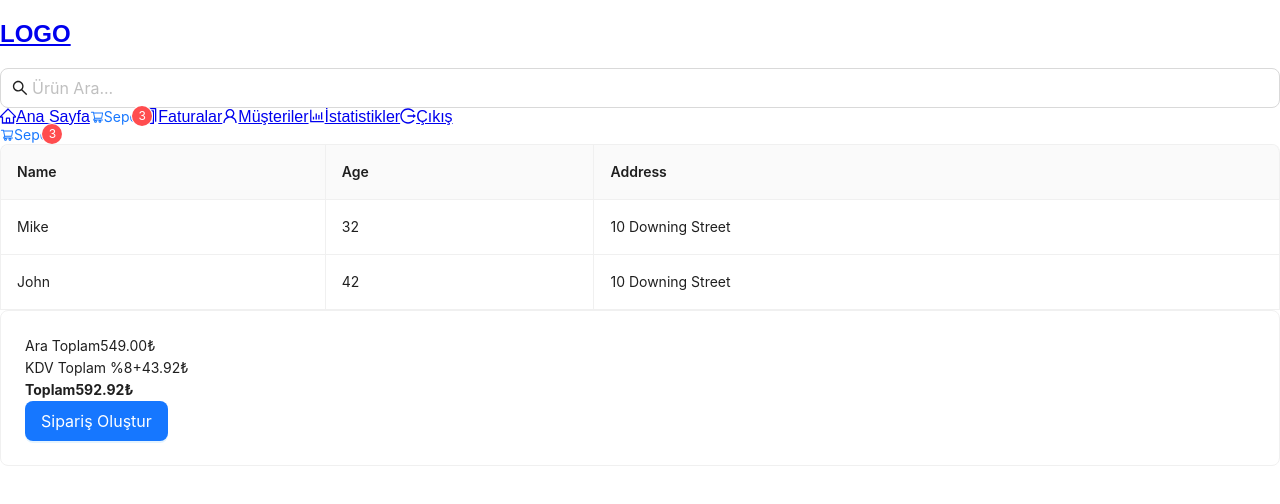
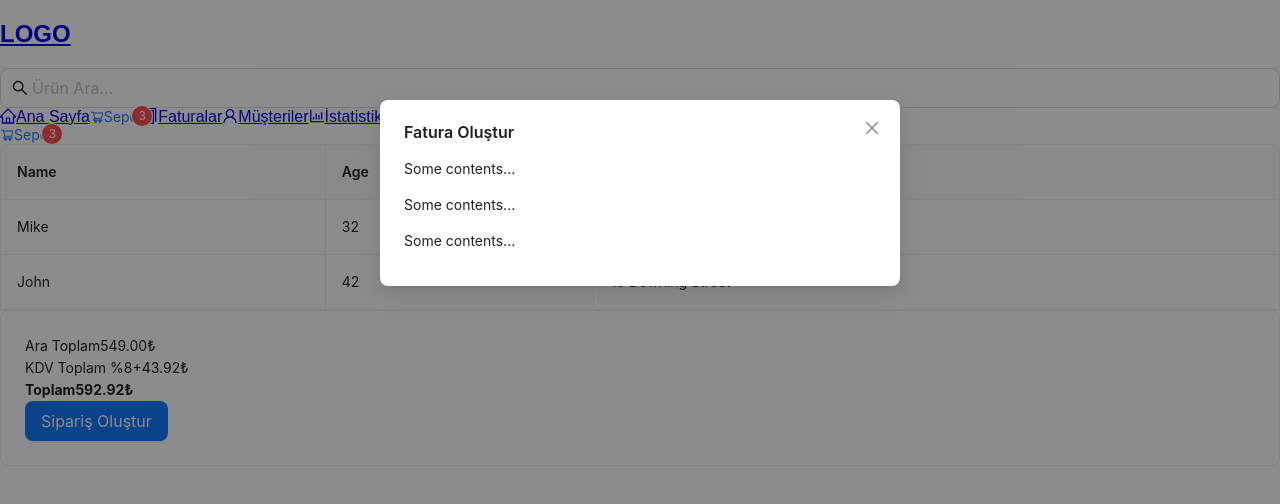
Before and after one commit to Berat-Ozgen/mern-pos, a React (Create React App) app in the folder client/: page /cart in a window 1280 px wide. Both pictures are taken after a click on the button "Sipariş Oluştur". Shown: the top 504 px of the page. Built offline with nearby package versions, Linux system fonts and the light colour scheme; a web font is replaced by a local one.

Commit message:
cart page modal
cart page modal

```diff
--- /dev/null
+++ b/client/src/components/cart/CreateBill.jsx
@@ -0,0 +1,18 @@
+import { Modal } from "antd";
+
+const CreateBill = ({ isModalOpen, setIsModalOpen }) => {
+  return (
+    <Modal
+      title="Fatura Oluştur"
+      open={isModalOpen}
+      footer={false}
+      onCancel={() => setIsModalOpen(false)}
+    >
+      <p>Some contents...</p>
+      <p>Some contents...</p>
+      <p>Some contents...</p>
+    </Modal>
+  );
+};
+
+export default CreateBill;
--- a/client/src/pages/CartPage.jsx
+++ b/client/src/pages/CartPage.jsx
@@ -1,7 +1,11 @@
-import { Button, Card, Table } from "antd";
+import { Button, Card, Modal, Table } from "antd";
+import { useState } from "react";
+import CreateBill from "../components/cart/CreateBill.jsx";
 import Header from "../components/header/Header.jsx";
 
 const CartPage = () => {
+  const [isModalOpen, setIsModalOpen] = useState(false);
+
   const dataSource = [
     {
       key: "1",
@@ -59,12 +63,18 @@
               <b>Toplam</b>
               <b>592.92₺</b>
             </div>
-            <Button className="mt-4 w-full" type="primary" size="large">
+            <Button
+              onClick={() => setIsModalOpen(true)}
+              className="mt-4 w-full"
+              type="primary"
+              size="large"
+            >
               Sipariş Oluştur
             </Button>
           </Card>
         </div>
       </div>
+      <CreateBill isModalOpen={isModalOpen} setIsModalOpen={setIsModalOpen} />
     </>
   );
 };
```
